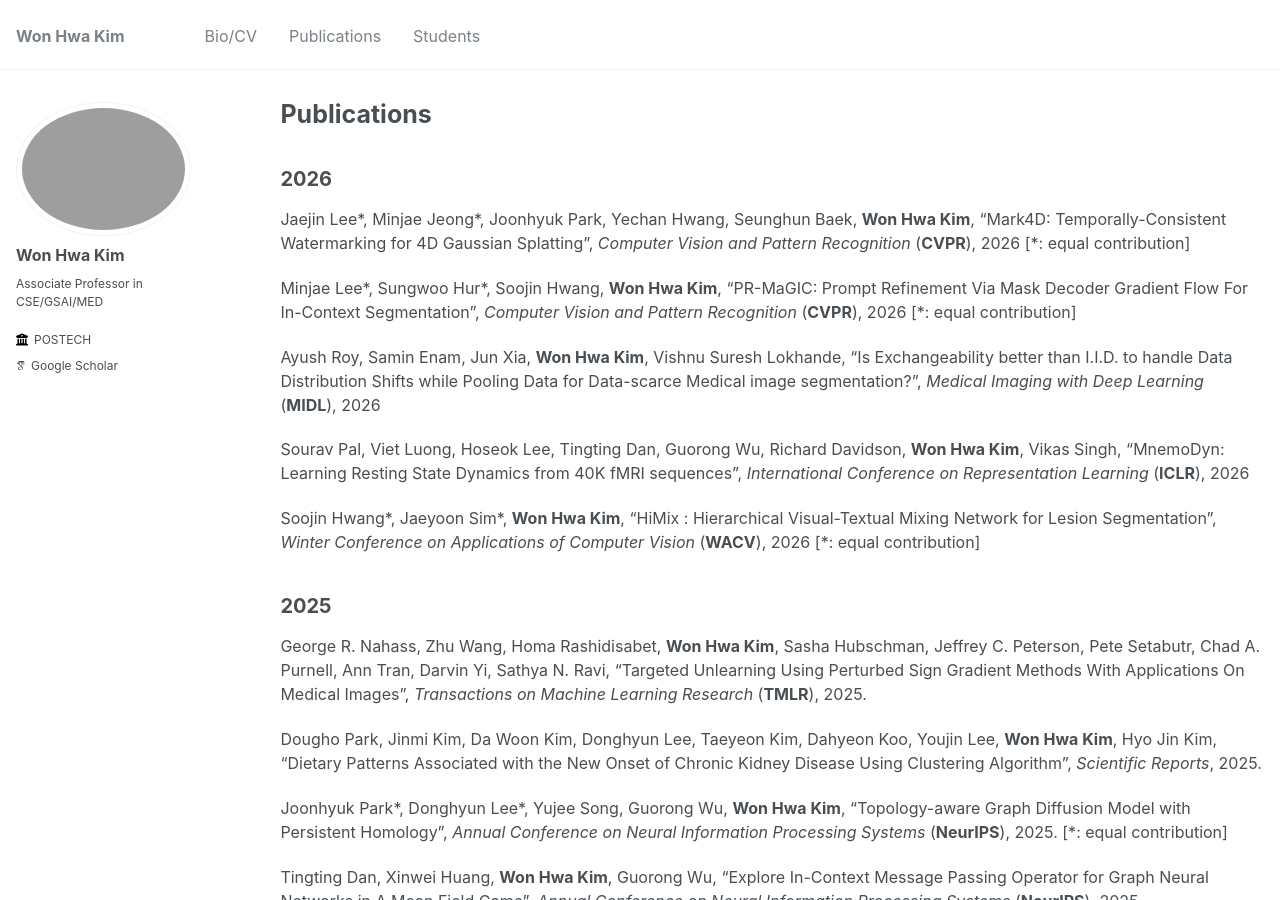
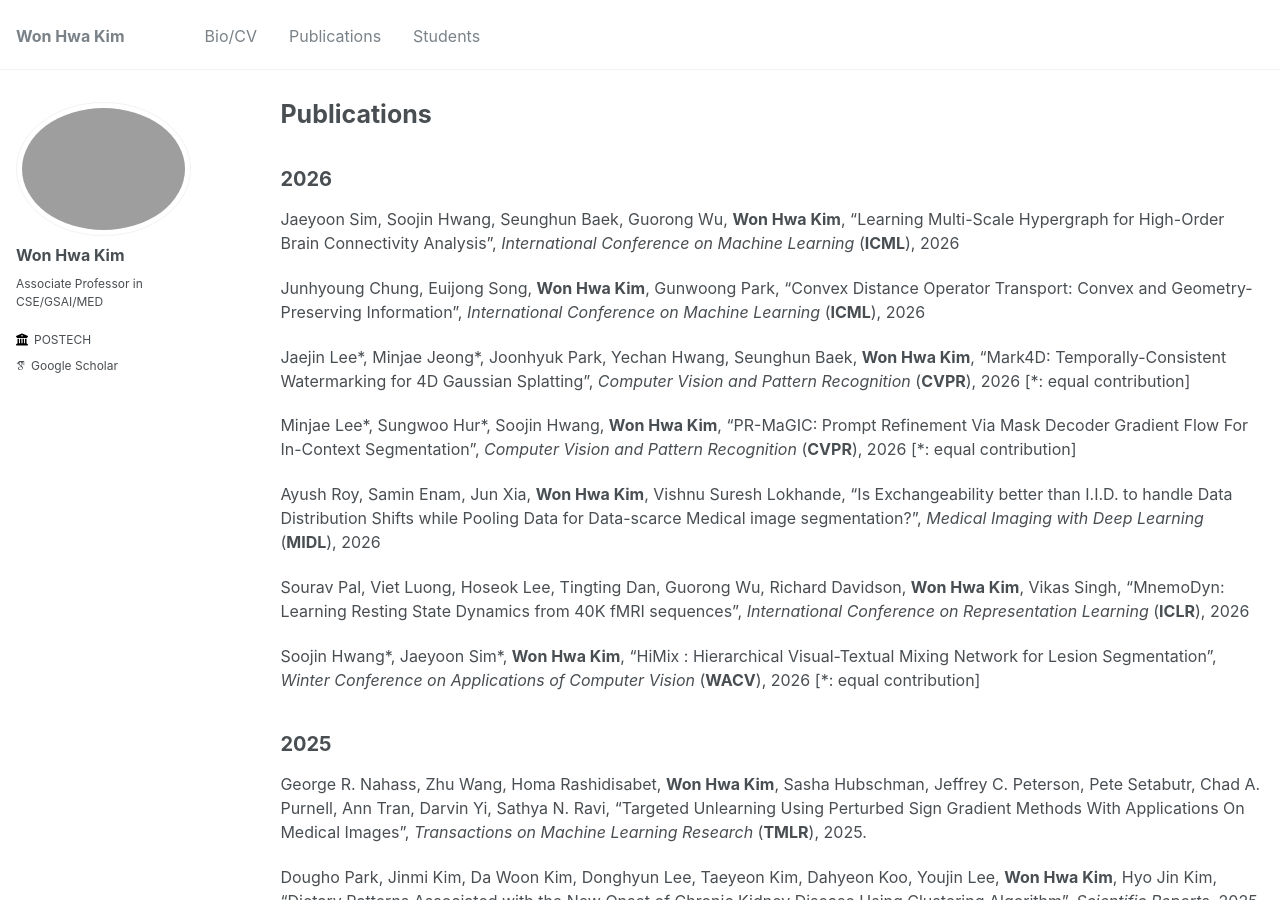
Before and after one commit to wwplato/wwplato.github.io, a Jekyll site: the page built from _pages/publications.md, in a window 1280 px wide and 900 px high. Built offline with Jekyll 4.4.1, drawn with Linux system fonts in a browser that asks for light colours; some web fonts are replaced.

Commit message:
Update publications.md

```diff
--- a/_pages/publications.md
+++ b/_pages/publications.md
@@ -8,6 +8,11 @@ author_profile: true
 
 2026
 ------
+
+Jaeyoon Sim, Soojin Hwang, Seunghun Baek, Guorong Wu, **Won Hwa Kim**, "Learning Multi-Scale Hypergraph for High-Order Brain Connectivity Analysis", *International Conference on Machine Learning* (**ICML**), 2026
+
+Junhyoung Chung, Euijong Song, **Won Hwa Kim**, Gunwoong Park, "Convex Distance Operator Transport: Convex and Geometry-Preserving Information", *International Conference on Machine Learning* (**ICML**), 2026
+
 Jaejin Lee\*, Minjae Jeong\*, Joonhyuk Park, Yechan Hwang, Seunghun Baek, **Won Hwa Kim**, "Mark4D: Temporally-Consistent Watermarking for 4D Gaussian Splatting", *Computer Vision and Pattern Recognition* (**CVPR**), 2026 [*: equal contribution]
 
 Minjae Lee\*, Sungwoo Hur\*, Soojin Hwang, **Won Hwa Kim**, "PR-MaGIC: Prompt Refinement Via Mask Decoder Gradient Flow For In-Context Segmentation", *Computer Vision and Pattern Recognition* (**CVPR**), 2026 [*: equal contribution]
```
